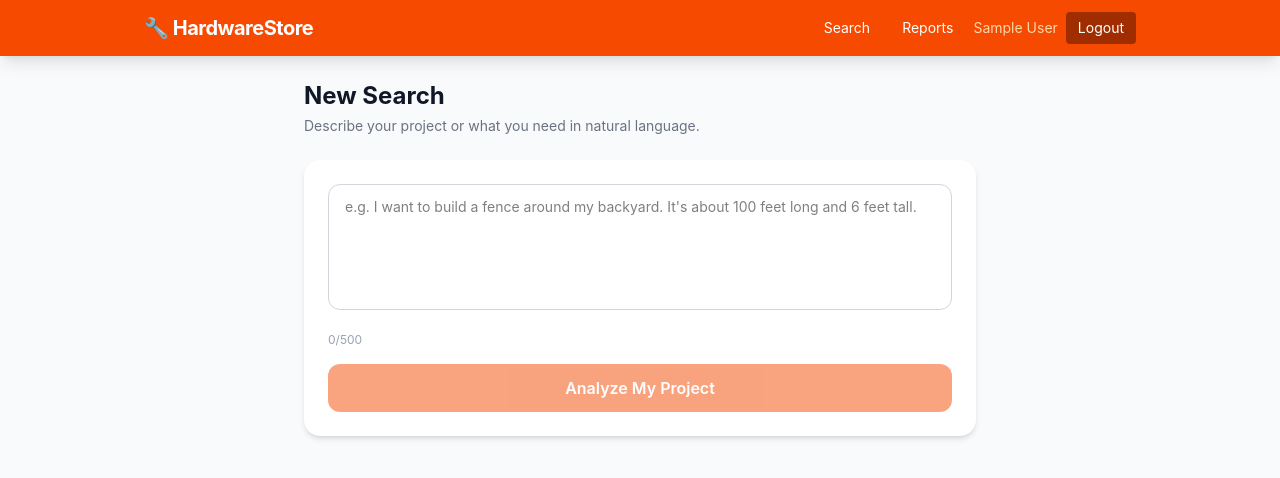
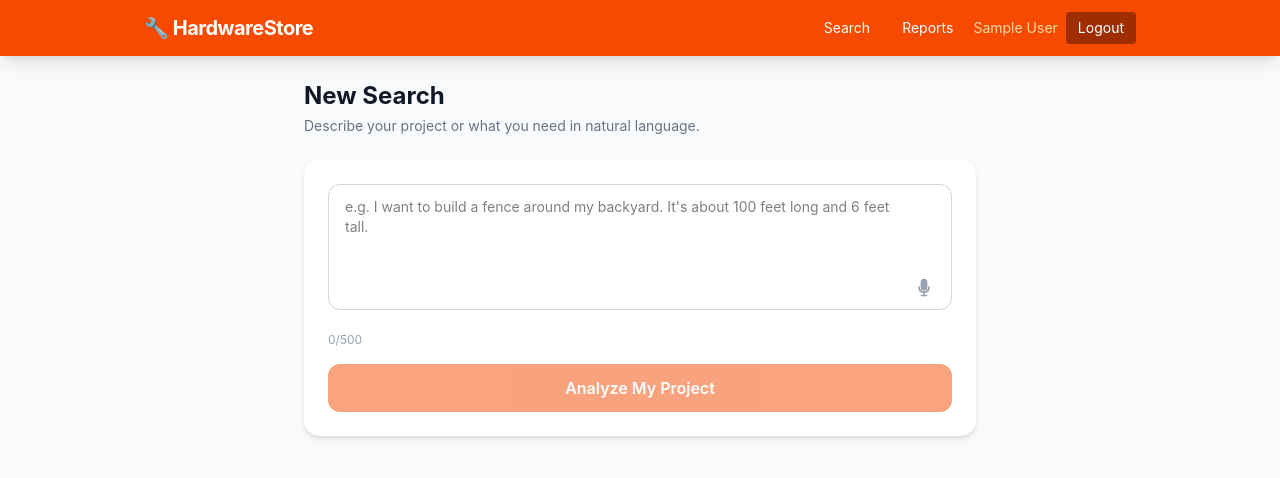
Before and after one commit to andrew-dikih/HardwareStore, a React (Vite) app in the folder src/HardwareStore.Web/: page /search in a window 1280 px wide. Shown: the top 478 px of the page. Built offline with nearby package versions, Linux system fonts and the light colour scheme; sample sign-in values are in the browser's storage.

Commit message:
feat: add talk-to-text speech recognition for natural language search input
Agent-Logs-Url: https://github.com/andrew-dikih/HardwareStore/sessions/cecf9064-7d27-456f-aeb0-a54fdca7bb31

Co-authored-by: andrew-dikih <67983473+andrew-dikih@users.noreply.github.com>

```diff
--- /dev/null
+++ b/src/HardwareStore.Web/src/hooks/useSpeechRecognition.ts
@@ -0,0 +1,104 @@
+import { useCallback, useEffect, useRef, useState } from 'react';
+
+interface SpeechRecognitionInstance extends EventTarget {
+  lang: string;
+  interimResults: boolean;
+  maxAlternatives: number;
+  continuous: boolean;
+  onstart: (() => void) | null;
+  onresult: ((event: SpeechRecognitionEvent) => void) | null;
+  onerror: ((event: SpeechRecognitionErrorEvent) => void) | null;
+  onend: (() => void) | null;
+  start(): void;
+  stop(): void;
+}
+
+interface SpeechRecognitionConstructor {
+  new (): SpeechRecognitionInstance;
+}
+
+declare global {
+  interface Window {
+    SpeechRecognition?: SpeechRecognitionConstructor;
+    webkitSpeechRecognition?: SpeechRecognitionConstructor;
+  }
+}
+
+interface UseSpeechRecognitionOptions {
+  onResult?: (transcript: string) => void;
+  onError?: (error: string) => void;
+  lang?: string;
+}
+
+interface UseSpeechRecognitionReturn {
+  isListening: boolean;
+  isSupported: boolean;
+  start: () => void;
+  stop: () => void;
+}
+
+export function useSpeechRecognition(
+  options: UseSpeechRecognitionOptions = {}
+): UseSpeechRecognitionReturn {
+  const { onResult, onError, lang = 'en-US' } = options;
+
+  const recognitionRef = useRef<SpeechRecognitionInstance | null>(null);
+  const [isListening, setIsListening] = useState(false);
+
+  const SpeechRecognitionAPI =
+    typeof window !== 'undefined'
+      ? (window.SpeechRecognition ?? window.webkitSpeechRecognition)
+      : undefined;
+
+  const isSupported = Boolean(SpeechRecognitionAPI);
+
+  const stop = useCallback(() => {
+    recognitionRef.current?.stop();
+  }, []);
+
+  const start = useCallback(() => {
+    if (!SpeechRecognitionAPI) return;
+
+    // Stop any existing session before starting a new one
+    recognitionRef.current?.stop();
+
+    const recognition = new SpeechRecognitionAPI();
+    recognition.lang = lang;
+    recognition.interimResults = false;
+    recognition.maxAlternatives = 1;
+    recognition.continuous = false;
+
+    recognition.onstart = () => setIsListening(true);
+
+    recognition.onresult = (event: SpeechRecognitionEvent) => {
+      const transcript = event.results[0][0].transcript;
+      onResult?.(transcript);
+    };
+
+    recognition.onerror = (event: SpeechRecognitionErrorEvent) => {
+      const msg =
+        event.error === 'not-allowed'
+          ? 'Microphone access was denied. Please allow microphone permissions and try again.'
+          : event.error === 'no-speech'
+            ? 'No speech was detected. Please try again.'
+            : `Speech recognition error: ${event.error}`;
+      onError?.(msg);
+    };
+
+    recognition.onend = () => {
+      setIsListening(false);
+      recognitionRef.current = null;
+    };
+
+    recognitionRef.current = recognition;
+    recognition.start();
+  }, [SpeechRecognitionAPI, lang, onResult, onError]);
+
+  useEffect(() => {
+    return () => {
+      recognitionRef.current?.stop();
+    };
+  }, []);
+
+  return { isListening, isSupported, start, stop };
+}
--- a/src/HardwareStore.Web/src/pages/Search.tsx
+++ b/src/HardwareStore.Web/src/pages/Search.tsx
@@ -1,6 +1,7 @@
-import { useState } from 'react';
+import { useCallback, useState } from 'react';
 import { useNavigate } from 'react-router-dom';
 import { parseQuery, createSearch } from '../api';
+import { useSpeechRecognition } from '../hooks/useSpeechRecognition';
 import type { ProductSelection, RetailerDto, ParseQueryResponse } from '../types';
 import type { AxiosError } from 'axios';
 
@@ -12,6 +13,17 @@ export default function Search() {
   const [query, setQuery] = useState('');
   const [loading, setLoading] = useState(false);
   const [error, setError] = useState('');
+
+  const handleSpeechResult = useCallback((transcript: string) => {
+    setQuery((prev) => (prev ? `${prev} ${transcript}` : transcript));
+  }, []);
+
+  const handleSpeechError = useCallback((msg: string) => {
+    setError(msg);
+  }, []);
+
+  const { isListening, isSupported, start: startListening, stop: stopListening } =
+    useSpeechRecognition({ onResult: handleSpeechResult, onError: handleSpeechError });
 
   const [parsed, setParsed] = useState<ParseQueryResponse | null>(null);
   const [products, setProducts] = useState<ProductSelection[]>([]);
@@ -92,14 +104,40 @@ export default function Search() {
         </div>
         <div className="bg-white rounded-2xl shadow-md p-6">
           <form onSubmit={handleParse} className="space-y-4">
+            <div className="relative">
               <textarea
-              className="w-full border border-gray-300 rounded-xl px-4 py-3 text-sm resize-none focus:outline-none focus:ring-2 focus:ring-orange-400"
+                className="w-full border border-gray-300 rounded-xl pl-4 pr-12 py-3 text-sm resize-none focus:outline-none focus:ring-2 focus:ring-orange-400"
                 rows={5}
                 placeholder="e.g. I want to build a fence around my backyard. It's about 100 feet long and 6 feet tall."
                 value={query}
                 onChange={(e) => setQuery(e.target.value)}
                 maxLength={500}
               />
+              {isSupported && (
+                <button
+                  type="button"
+                  onClick={isListening ? stopListening : startListening}
+                  title={isListening ? 'Stop recording' : 'Speak your query'}
+                  className={`absolute bottom-3 right-3 p-1.5 rounded-full transition focus:outline-none focus:ring-2 focus:ring-orange-400 ${
+                    isListening
+                      ? 'bg-red-100 text-red-600 hover:bg-red-200 animate-pulse'
+                      : 'text-gray-400 hover:text-orange-600 hover:bg-orange-50'
+                  }`}
+                >
+                  <svg
+                    xmlns="http://www.w3.org/2000/svg"
+                    viewBox="0 0 24 24"
+                    fill="currentColor"
+                    className="w-5 h-5"
+                    aria-hidden="true"
+                  >
+                    <path d="M12 1a4 4 0 0 1 4 4v6a4 4 0 0 1-8 0V5a4 4 0 0 1 4-4Z" />
+                    <path d="M19 11a1 1 0 1 0-2 0 5 5 0 0 1-10 0 1 1 0 1 0-2 0 7 7 0 0 0 6 6.93V20H9a1 1 0 1 0 0 2h6a1 1 0 1 0 0-2h-2v-2.07A7 7 0 0 0 19 11Z" />
+                  </svg>
+                  <span className="sr-only">{isListening ? 'Stop recording' : 'Speak your query'}</span>
+                </button>
+              )}
+            </div>
             <div className="flex justify-between items-center text-xs text-gray-400">
               <span>{query.length}/500</span>
             </div>
```
Lines whose indentation alone changed are shown as unchanged.
